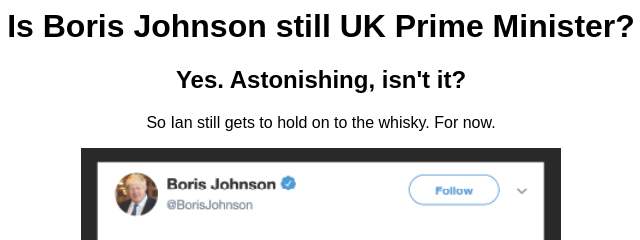
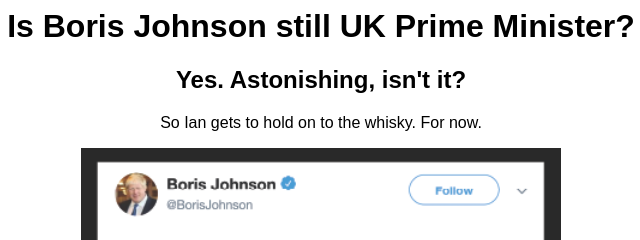
Before and after one commit to isborisstillpmuk/isborisstillpmuk.github.io, a plain HTML site: page index.html in a window 1280 px wide. Shown: the top 240 px of the page, 319-959 px from the left. Drawn offline with Linux system fonts and the light colour scheme.

Commit message:
Minor text change

```diff
--- a/index.html
+++ b/index.html
@@ -1 +1 @@
-<div style="font-family: sans-serif; text-align:center;"><h1>Is Boris Johnson still UK Prime Minister?</h1><h2>Yes. Astonishing, isn't it?</h2><p>So Ian still gets to hold on to the whisky. For now.</p><p style="max-width:30em; margin:auto;"><a href="http://nodealbrexit.info"><img src="titanic-success.png" width="100%" title="#LedByDonkeys" alt="Boris Johnson: Brexit means Brexit and we're going to make a titanic success of it."/><p><p>Visit <a href="http://nodealbrexit.info">NoDealBrexit.info</a> from the inspiring <a href="https://twitter.com/ByDonkeys">Led by Donkeys</a></p></div>
+<div style="font-family: sans-serif; text-align:center;"><h1>Is Boris Johnson still UK Prime Minister?</h1><h2>Yes. Astonishing, isn't it?</h2><p>So Ian gets to hold on to the whisky. For now.</p><p style="max-width:30em; margin:auto;"><a href="http://nodealbrexit.info"><img src="titanic-success.png" width="100%" title="#LedByDonkeys" alt="Boris Johnson: Brexit means Brexit and we're going to make a titanic success of it."/><p><p>Visit <a href="http://nodealbrexit.info">NoDealBrexit.info</a> from the inspiring <a href="https://twitter.com/ByDonkeys">Led by Donkeys</a></p></div>
```
